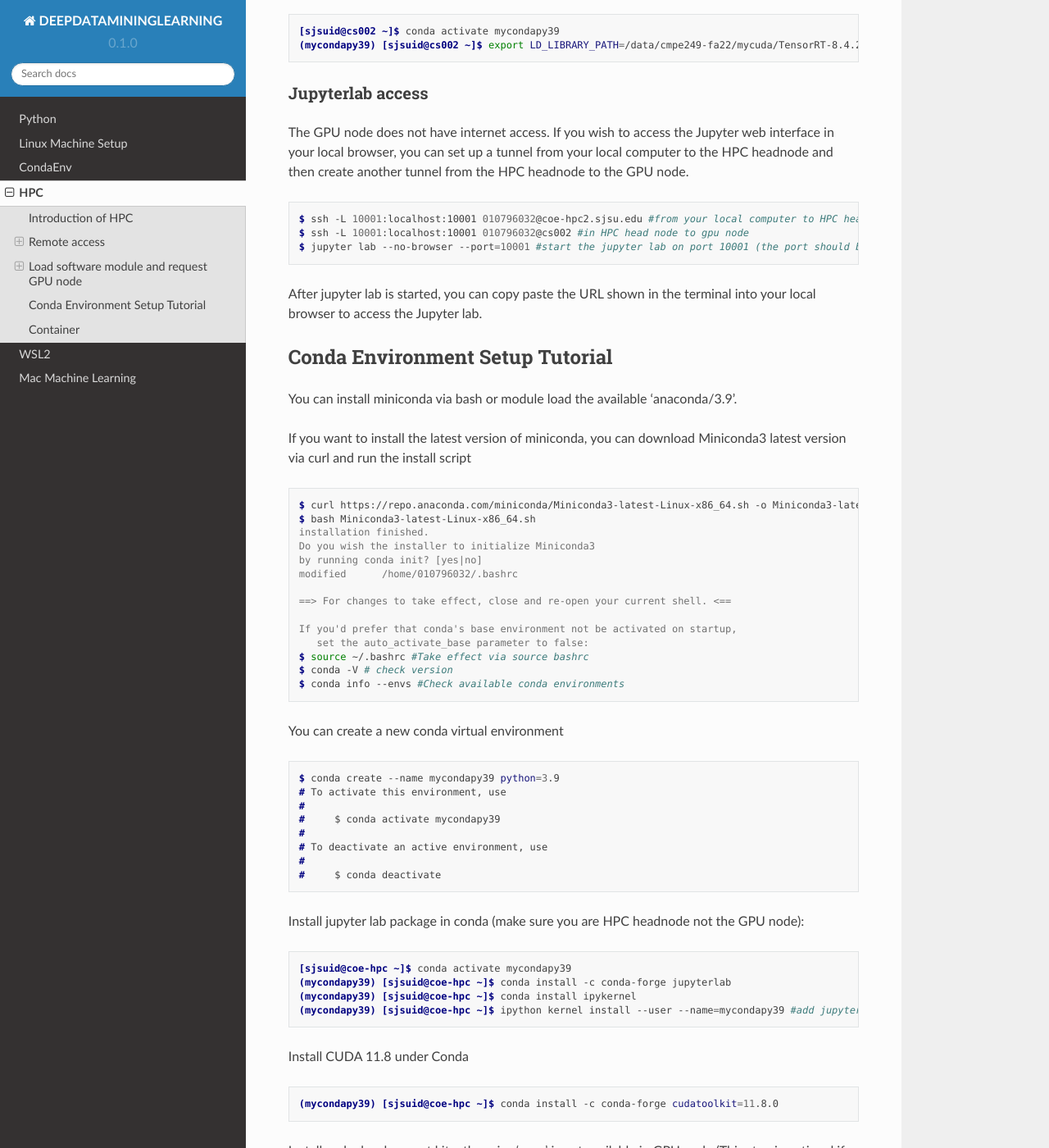
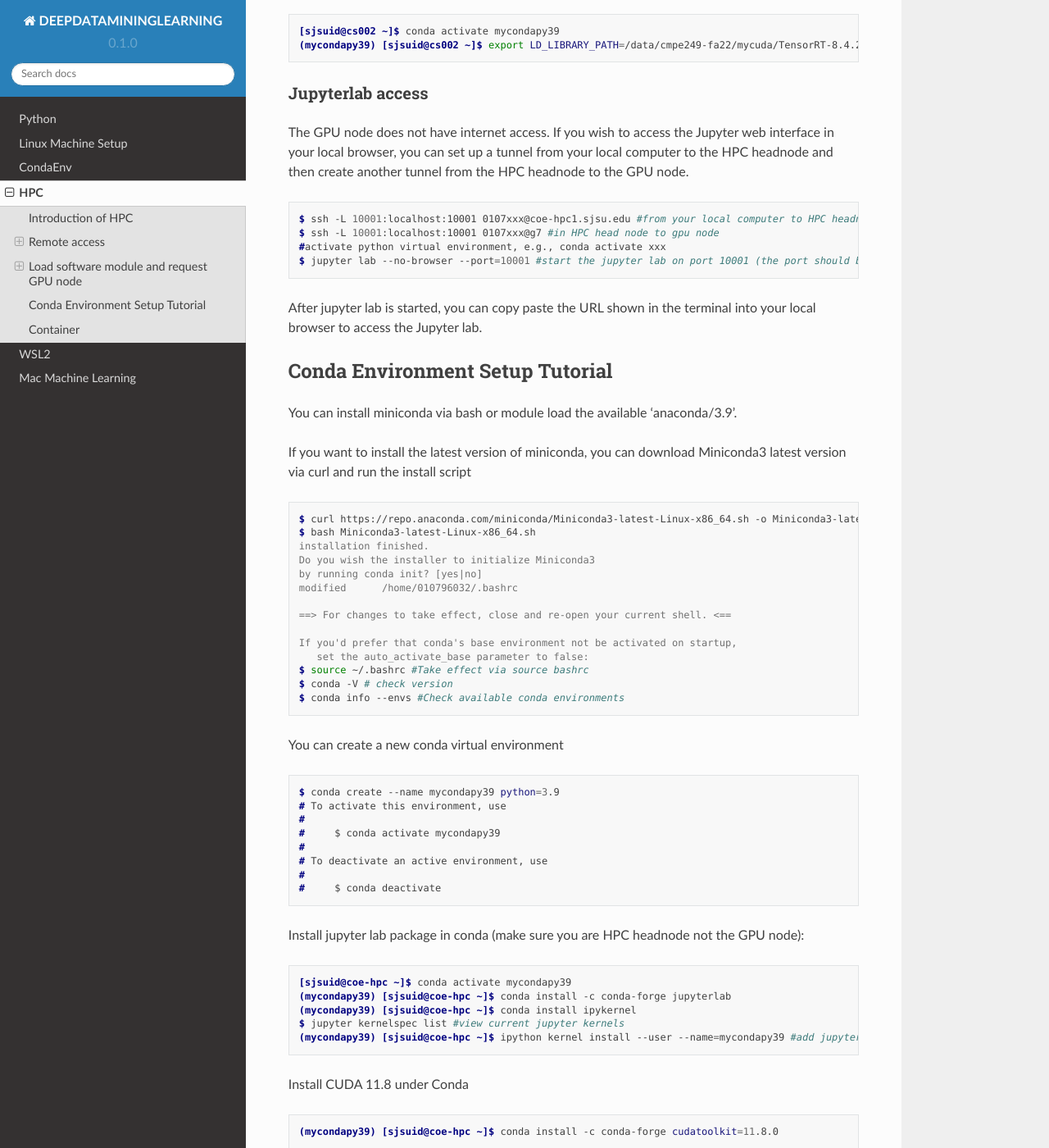
Before and after one commit to coderkj7/DeepDataMiningLearning_20251122, a Sphinx documentation site: the page built from docs/source/HPC2.rst, in a window 1280 px wide and 1400 px high, scrolled down 3820 px. Shown: the whole window at 82% size. Built offline with Sphinx 7.4.7 and the Read the Docs theme 2.0.0, drawn with Linux system fonts in a browser that asks for light colours; some of the changed text lies outside the part shown.

Commit message:
finish torchvisionHPC

```diff
--- a/docs/source/HPC2.rst
+++ b/docs/source/HPC2.rst
@@ -141,8 +141,9 @@
 
 .. code-block:: console
 
-   $ ssh -L 10001:localhost:10001 010796032@coe-hpc2.sjsu.edu #from your local computer to HPC headnode, you can use any port number (10001)
-   $ ssh -L 10001:localhost:10001 010796032@cs002 #in HPC head node to gpu node
+   $ ssh -L 10001:localhost:10001 0107xxx@coe-hpc1.sjsu.edu #from your local computer to HPC headnode, you can use any port number (10001)
+   $ ssh -L 10001:localhost:10001 0107xxx@g7 #in HPC head node to gpu node
+   #activate python virtual environment, e.g., conda activate xxx
    $ jupyter lab --no-browser --port=10001 #start the jupyter lab on port 10001 (the port should be the same port used for tunnel)
 
 After jupyter lab is started, you can copy paste the URL shown in the terminal into your local browser to access the Jupyter lab.
@@ -192,6 +193,7 @@
    [sjsuid@coe-hpc ~]$ conda activate mycondapy39
    (mycondapy39) [sjsuid@coe-hpc ~]$ conda install -c conda-forge jupyterlab
    (mycondapy39) [sjsuid@coe-hpc ~]$ conda install ipykernel
+   $ jupyter kernelspec list #view current jupyter kernels
    (mycondapy39) [sjsuid@coe-hpc ~]$ ipython kernel install --user --name=mycondapy39 #add jupyter kernel
 
 Install CUDA 11.8 under Conda
@@ -319,6 +321,8 @@
    $ conda install -c conda-forge tensorboard
    (mycondapy310) [010796032@g4 MultiModalClassifier]$ python setup.py develop
    pip install -q torchinfo
+   $ conda install -c conda-forge jupyterlab
+   ipython kernel install --user --name=mycondapy39
 
 Test code:
 
```
Also changed, not shown: 3 other files.
